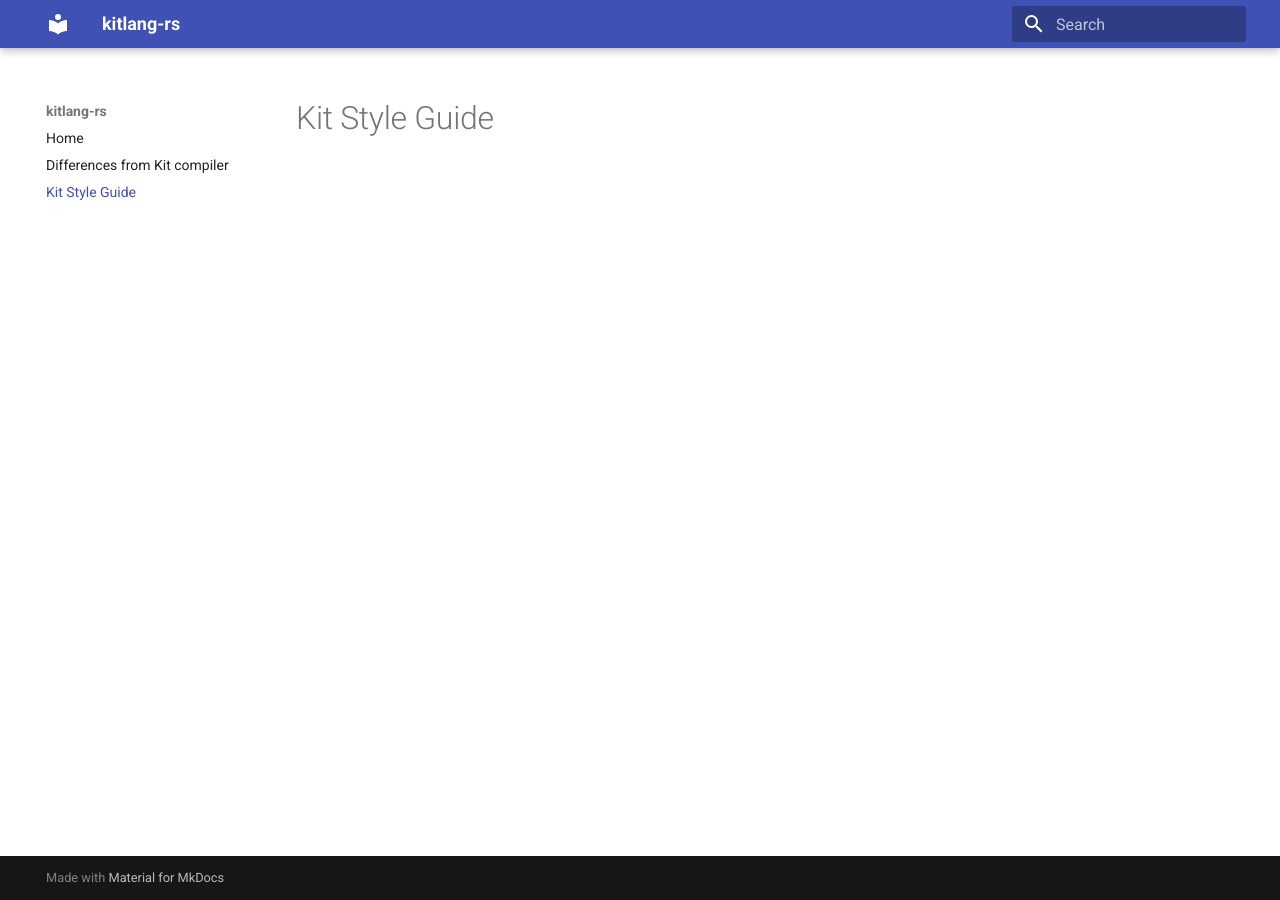
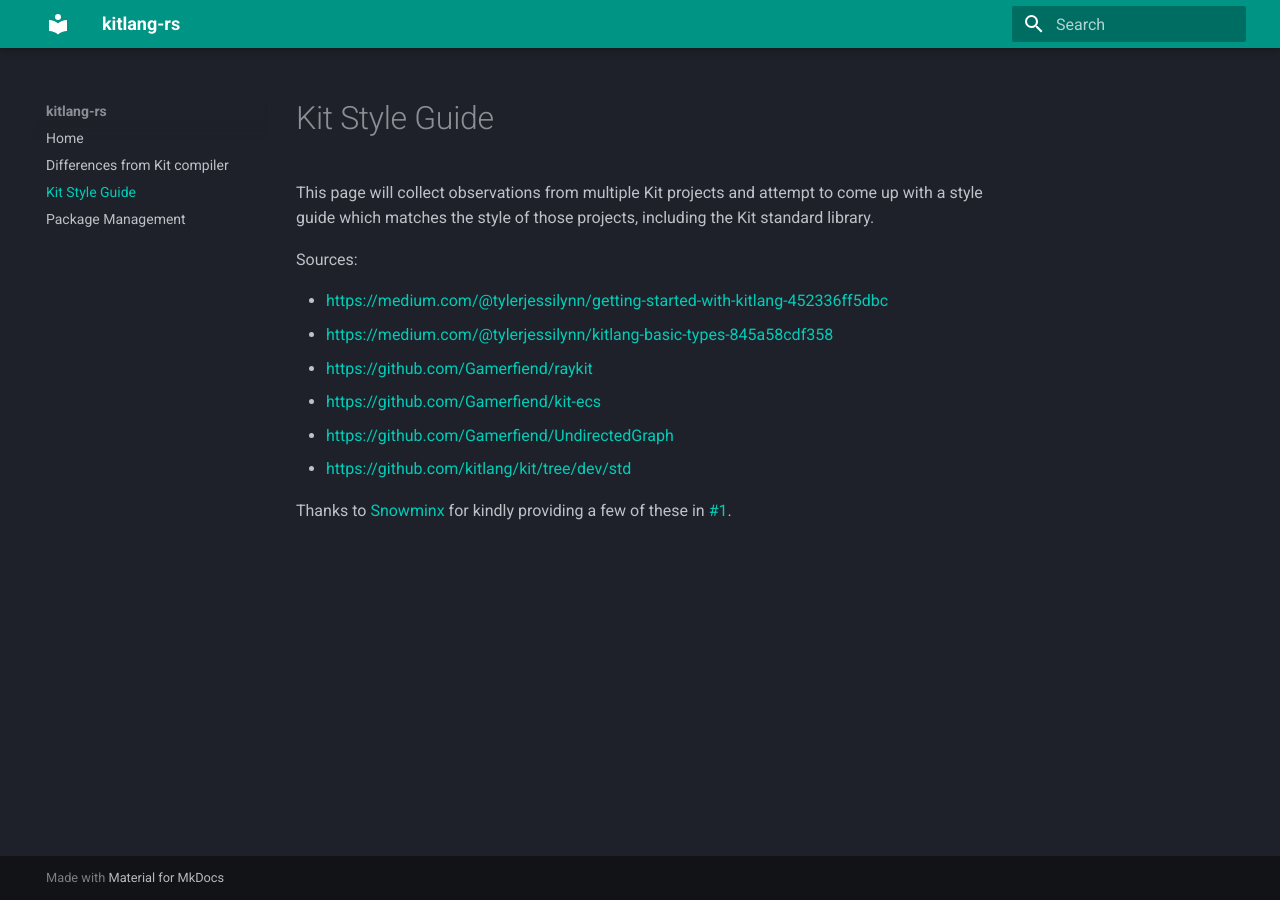
Before and after one commit to kitlang-dev/docs, an MkDocs documentation site: the page built from docs/style-guide.md, in a window 1280 px wide. Built offline with MkDocs 1.6.1 and Material for MkDocs 9.7.7, drawn with Linux system fonts in a browser that asks for light colours.

Commit message:
add some initial text
add some initial text

```diff
--- a/docs/style-guide.md
+++ b/docs/style-guide.md
@@ -1 +1,14 @@
 # Kit Style Guide
+
+This page will collect observations from multiple Kit projects and attempt to come up with a style guide which matches the style of those projects, including the Kit standard library.
+
+Sources:
+
+- <https://medium.com/@tylerjessilynn/getting-started-with-kitlang-452336ff5dbc>
+- <https://medium.com/@tylerjessilynn/kitlang-basic-types-845a58cdf358>
+- <https://github.com/Gamerfiend/raykit>
+- <https://github.com/Gamerfiend/kit-ecs>
+- <https://github.com/Gamerfiend/UndirectedGraph>
+- <https://github.com/kitlang/kit/tree/dev/std>
+
+Thanks to [Snowminx](https://github.com/Gamerfiend) for kindly providing a few of these in [#1](https://github.com/walker84837/kitlang-rs/issues/1).
--- a/mkdocs.yml
+++ b/mkdocs.yml
@@ -3,8 +3,13 @@ site_url: https://docs.kitlang.dev
 
 theme:
   name: material
+  palette:
+    scheme: slate
+    primary: teal
+    accent: teal
 
 nav:
   - Home: index.md
   - Differences from Kit compiler: differences.md
   - Kit Style Guide: style-guide.md
+  - Package Management: package-management.md
```
Also changed, not shown: docs/differences.md (+7 -0 lines), docs/package-management.md (added, +9 -0 lines), docs/mkdocs.yml (deleted), 1 other file.
